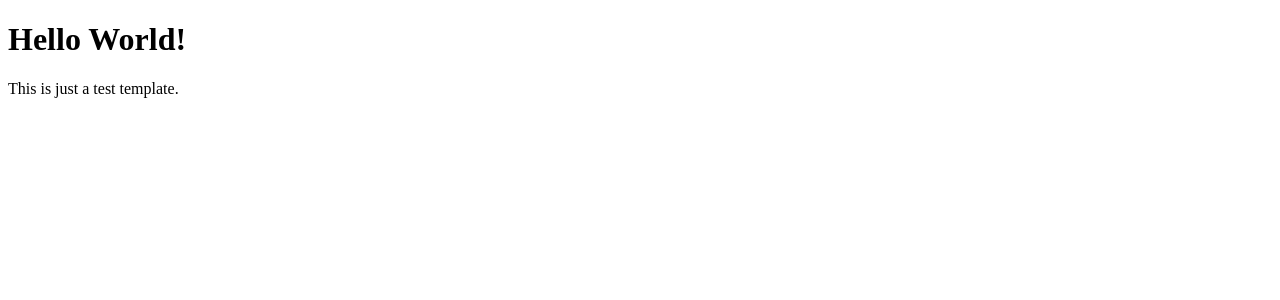
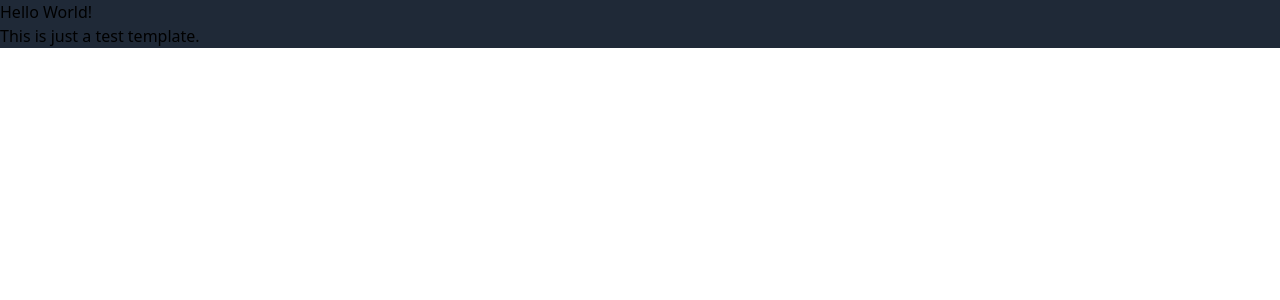
Before and after one commit to Jon-Richards/nuxt-blog, a Nuxt app: page / in a window 1280 px wide. Shown: the top 300 px of the page. Built offline with nearby package versions, Linux system fonts and the light colour scheme.

Commit message:
tailwind: Add Tailwind css.

```diff
--- a/nuxt.config.js
+++ b/nuxt.config.js
@@ -1,3 +1,6 @@
 export default {
-  buildModules: ['@nuxt/typescript-build']
+  buildModules: [
+    '@nuxt/typescript-build',
+    '@nuxtjs/tailwindcss'
+  ]
 }
--- a/package.json
+++ b/package.json
@@ -9,6 +9,7 @@
     "generate": "node_modules/.bin/nuxt generate",
     "start": "node_modules/.bin/nuxt start",
     "lint": "eslint --ext .ts,.js,.vue .",
+    "lint:watch": "nodemon --exec \"npx eslint --ext .ts,.js,.vue . || true\"",
     "test": "echo \"Error: no test specified\" && exit 1"
   },
   "author": "Jon Richards",
@@ -17,6 +18,8 @@
     "@nuxt/types": "^2.15.8",
     "@nuxt/typescript-build": "^2.1.0",
     "@nuxtjs/eslint-config-typescript": "^7.0.2",
+    "@nuxtjs/tailwindcss": "^4.2.1",
+    "nodemon": "^2.0.15",
     "nuxt": "2.15.8"
   }
 }
--- a/pages/index.vue
+++ b/pages/index.vue
@@ -1,5 +1,5 @@
 <template>
-  <div>
+  <div class="bg-gray-800">
     <h1>Hello World!</h1>
     <p>This is just a test template.</p>
   </div>
--- /dev/null
+++ b/tailwind.config.js
@@ -0,0 +1,11 @@
+module.exports = {
+  purge: [],
+  darkMode: false, // or 'media' or 'class'
+  theme: {
+    extend: {}
+  },
+  variants: {
+    extend: {}
+  },
+  plugins: []
+}
```
Also changed, not shown: 1 other file (tests, documents, lock files or other folders).
